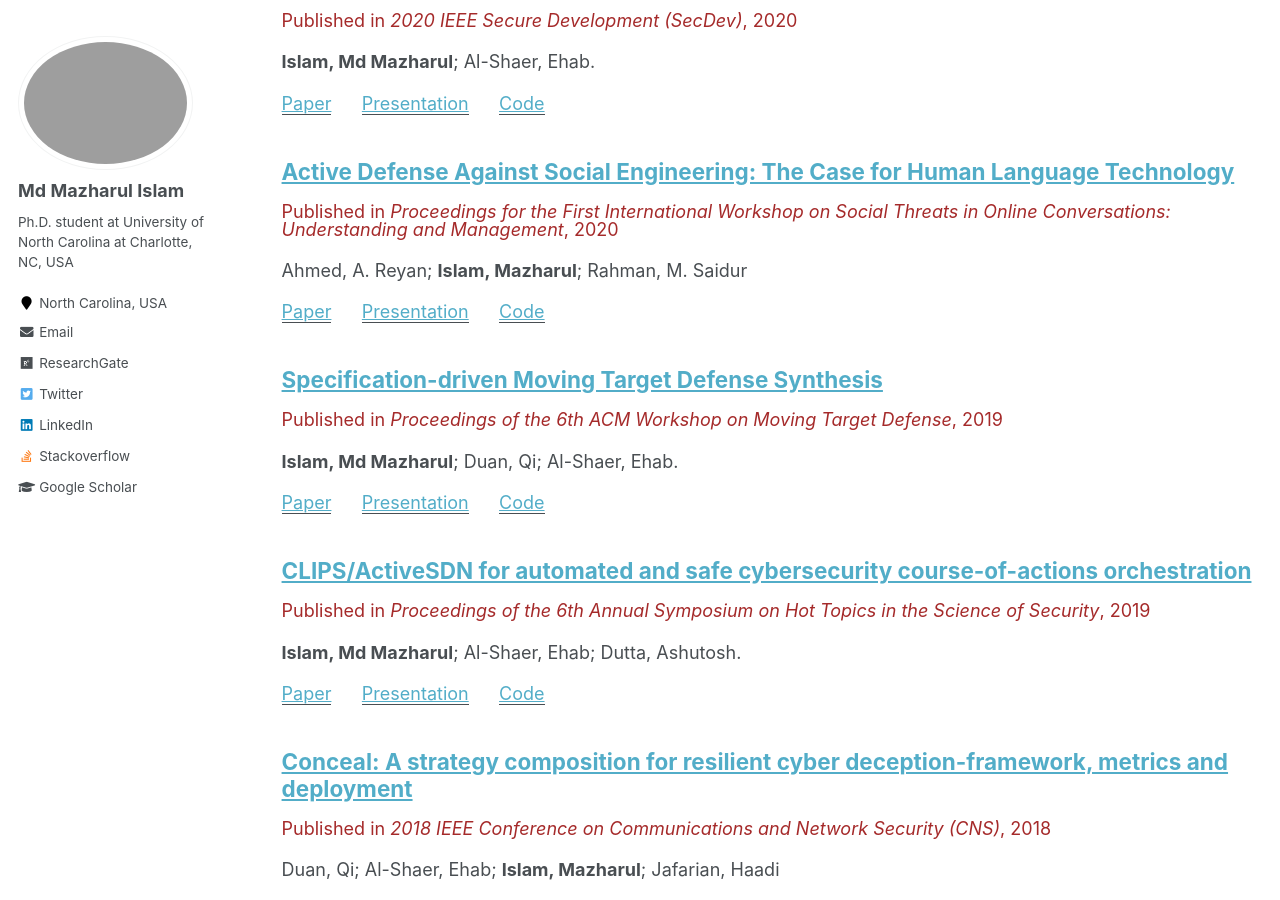
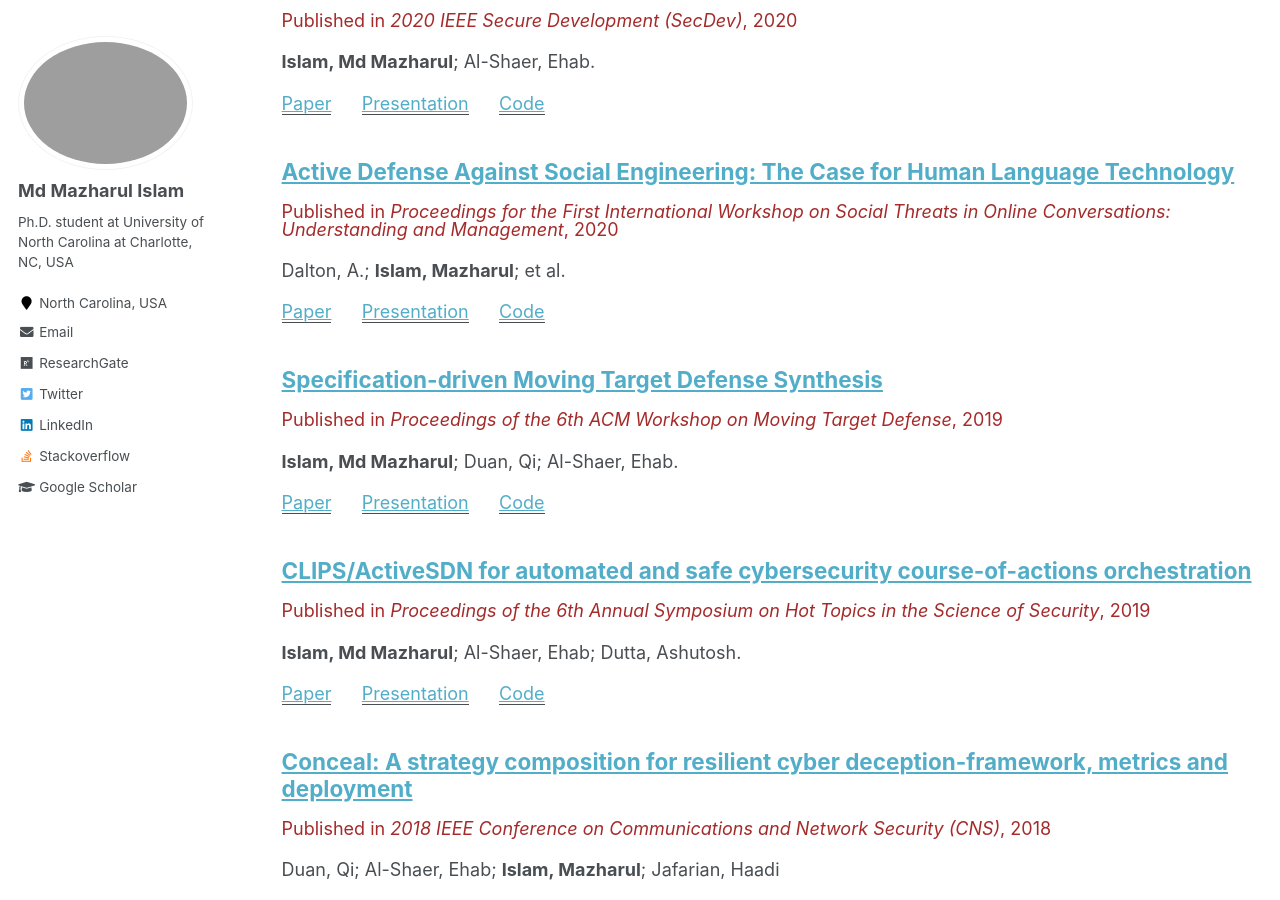
Before and after one commit to rakeb/rakeb.github.io, a Jekyll site: the page built from _pages/publications.md, in a window 1280 px wide and 900 px high, scrolled down 460 px. Built offline with Jekyll 4.4.1, drawn with Linux system fonts in a browser that asks for light colours.

Commit message:
paper added

```diff
--- a/_publications/panacea.md
+++ b/_publications/panacea.md
@@ -1,7 +1,7 @@
 ---
 title: "Active Defense Against Social Engineering: The Case for Human Language Technology"
 collection: publications
-Authors: 'Ahmed, A. Reyan; <b>Islam, Mazharul</b>; Rahman, M. Saidur'
+Authors: 'Dalton, A.; <b>Islam, Mazharul</b>; et al.'
 date: 2020/5
 venue: 'Proceedings for the First International Workshop on Social Threats in Online Conversations: Understanding and Management'
 paperurl: 'https://www.aclweb.org/anthology/2020.stoc-1.1.pdf'
```
